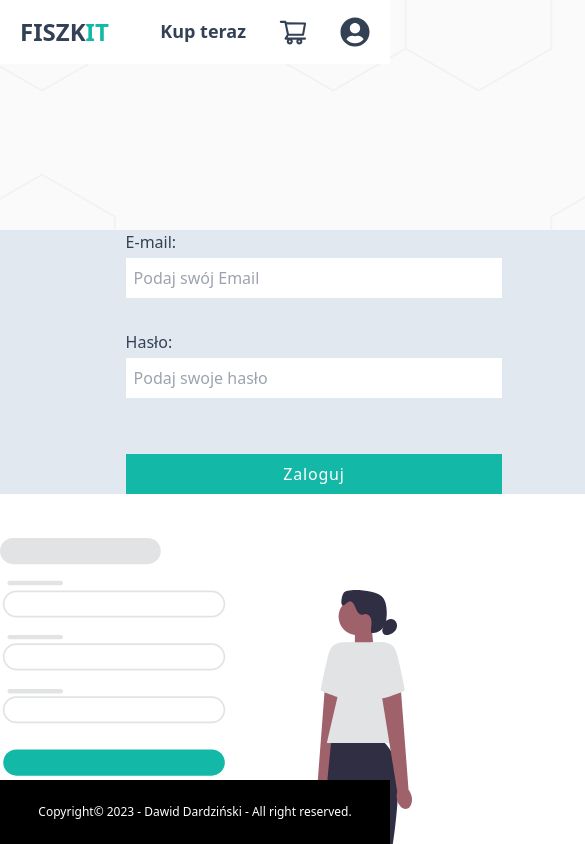
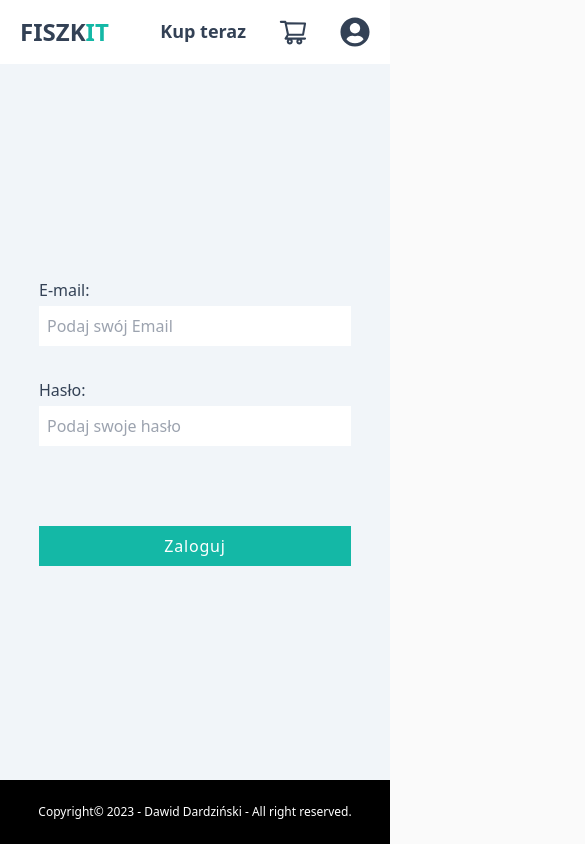
Before and after one commit to 3xen11/FlipIT, a Next.js app: page /signin in a window 390 px wide. Shown: the top 844 px of the page, 585 px wide, since content can reach past the window. Built offline with nearby package versions, Linux system fonts and the light colour scheme.

Commit message:
signin [layout]: added responsive view

```diff
--- a/layout/Cart.js
+++ b/layout/Cart.js
@@ -3,8 +3,10 @@ import { useEffect } from 'react';
 import { useDispatch, useSelector } from 'react-redux';
 import { getTotalCost, removeCartItem } from '@/src/features/cart/cartSlice';
 import { EmptyCart } from '@/public/svg';
+import { setIsMobile } from '@/src/features/mobile/mobileSlice';
 
 const Cart = () => {
+  const { isMobile } = useSelector((store) => store.mobile);
   const { cartItems, totalCost } = useSelector((store) => store.cart);
   const dispatch = useDispatch();
   useEffect(() => {
@@ -34,6 +36,8 @@ const Cart = () => {
                     title={title}
                     removeCartItem={removeCartItem}
                     dispatch={dispatch}
+                    setIsMobile={setIsMobile}
+                    isMobile={isMobile}
                   />
                 );
               })
--- a/layout/Signin.js
+++ b/layout/Signin.js
@@ -1,15 +1,41 @@
 import Login from '@/src/components/Login';
 import Register from '@/src/components/Register';
 import { changeOption } from '@/src/features/signin/signinSlice';
-import { useSelector } from 'react-redux';
+import { useEffect } from 'react';
+import { useDispatch, useSelector } from 'react-redux';
+import { setIsMobile } from '@/src/features/mobile/mobileSlice';
 
 const Signin = () => {
   const { login } = useSelector((store) => store.signin);
+  const { isMobile } = useSelector((store) => store.mobile);
+  const dispatch = useDispatch();
+
+  useEffect(() => {
+    const handleResize = () => {
+      dispatch(setIsMobile(window.innerWidth <= 767));
+    };
+
+    window.addEventListener('resize', handleResize);
+
+    return () => {
+      window.removeEventListener('resize', handleResize);
+    };
+  }, []);
 
   return (
-    <section className="flex items-center justify-center grow ">
-      <Login changeOption={changeOption} login={login} />
-      <Register changeOption={changeOption} login={login} />
+    <section className="flex items-center justify-center grow bg-slate-100 sm:bg-inherit drop-shadow-lg">
+      <Login
+        changeOption={changeOption}
+        login={login}
+        isMobile={isMobile}
+        dispatch={dispatch}
+      />
+      <Register
+        changeOption={changeOption}
+        login={login}
+        isMobile={isMobile}
+        dispatch={dispatch}
+      />
     </section>
   );
 };
--- a/src/components/CartPosition.js
+++ b/src/components/CartPosition.js
@@ -1,13 +1,20 @@
 import { MdOutlineClose } from 'react-icons/md';
 import Image from 'next/image';
-import { useState, useEffect } from 'react';
+import { useEffect } from 'react';
 
-const CartPosition = ({ id, cost, icons, title, removeCartItem, dispatch }) => {
-  const [isMobile, setIsMobile] = useState(window.innerWidth <= 768);
-
+const CartPosition = ({
+  id,
+  cost,
+  icons,
+  title,
+  removeCartItem,
+  dispatch,
+  setIsMobile,
+  isMobile,
+}) => {
   useEffect(() => {
     const handleResize = () => {
-      setIsMobile(window.innerWidth <= 767);
+      dispatch(setIsMobile(window.innerWidth <= 767));
     };
 
     window.addEventListener('resize', handleResize);
@@ -52,7 +59,7 @@ const CartPosition = ({ id, cost, icons, title, removeCartItem, dispatch }) => {
         </p>
         {isMobile ? (
           <p
-            className="text-red-500 font-bold mt-4 sm:mt-0 sm:ml-4"
+            className="text-red-500 font-bold mt-4 sm:mt-0 sm:ml-8 "
             onClick={() => dispatch(removeCartItem(id))}
           >
             Usuń
--- a/src/components/Login.js
+++ b/src/components/Login.js
@@ -1,16 +1,14 @@
 import { RegisterIcon } from '@/public/svg';
-import { useDispatch } from 'react-redux';
 
-const Login = ({ login, changeOption }) => {
-  const dispatch = useDispatch();
-
+const Login = ({ login, changeOption, isMobile, dispatch }) => {
   {
     return (
       login && (
-        <div className="bg-white w-full sm:w-4/5 max-w-5xl h-96 grid  sm:grid-cols-2">
-          <div className="bg-slate-200 flex items-center justify-center">
+        <div className="bg-white w-full sm:w-4/5 max-w-5xl flex">
+          {/* //! FORMULARZ */}
+          <div className="bg-slate-100 flex items-center justify-center w-1/2 py-20 grow ">
             <form className="w-full flex items-center justify-center">
-              <div className="flex flex-col  w-3/5 ">
+              <div className="flex flex-col  w-4/5 md:w-3/5">
                 <label className="mb-1" htmlFor="login">
                   E-mail:
                 </label>
@@ -29,14 +27,28 @@ const Login = ({ login, changeOption }) => {
                   id="password"
                   placeholder="Podaj swoje hasło"
                 />
-                <button className="mt-14 tracking-wider text-white mx-auto bg-teal-500 py-2 w-full hover:text-teal-500 hover:bg-white active:scale-95 transition-all">
+                <button className="mt-20 tracking-wider text-white mx-auto bg-teal-500 py-2 w-full hover:text-teal-500 hover:bg-white active:scale-95 transition-all">
                   Zaloguj
                 </button>
+                {isMobile ? (
+                  <p className=" mt-10 -my-10 mx-auto  sm:hidden">
+                    Nie masz konta?{' '}
+                    <span
+                      onClick={() => dispatch(changeOption())}
+                      className="text-teal-500 cursor-pointer font-bold"
+                    >
+                      Zarejestruj się
+                    </span>
+                  </p>
+                ) : (
+                  ''
+                )}
               </div>
             </form>
           </div>
-          <div className="flex flex-col justify-center items-center bg-white">
-            <RegisterIcon className="w-fit h-4/5" />
+          {/* //! OBRAZEK */}
+          <div className="flex-col justify-center items-center bg-white w-1/2 hidden sm:flex ">
+            <RegisterIcon className="w-fit h-2/5 md:h-3/5 lg:h-4/5" />
             <p>
               Nie masz konta?{' '}
               <span
--- a/src/components/Register.js
+++ b/src/components/Register.js
@@ -1,14 +1,12 @@
 import { LoginIcon } from '@/public/svg';
-import { useDispatch } from 'react-redux';
 
-const Register = ({ login, changeOption }) => {
-  const dispatch = useDispatch();
-
+const Register = ({ login, changeOption, isMobile, dispatch }) => {
   return (
     !login && (
-      <div className="bg-white w-full sm:w-4/5 max-w-5xl h-96 grid  sm:grid-cols-2">
-        <div className="flex flex-col justify-center items-center bg-white">
-          <LoginIcon className="w-fit h-4/5" />
+      <div className="bg-white w-full sm:w-4/5 max-w-5xl grid sm:grid-cols-2">
+        {/* //! OBRAZEK */}
+        <div className="sm:flex flex-col justify-center items-center bg-white hidden ">
+          <LoginIcon className="w-fit h-2/5 md:h-3/5 lg:h-4/5" />
           <p>
             Masz już konto?{' '}
             <span
@@ -19,9 +17,11 @@ const Register = ({ login, changeOption }) => {
             </span>
           </p>
         </div>
-        <div className="bg-slate-200 flex items-center justify-center">
+
+        {/* //! FORMULARZ */}
+        <div className="bg-slate-100 flex items-center justify-center py-14">
           <form className="w-full flex items-center justify-center">
-            <div className="flex flex-col  w-3/5 ">
+            <div className="flex flex-col  w-4/5 md:w-3/5">
               <label className=" mb-1" htmlFor="login">
                 E-mail:
               </label>
@@ -49,9 +49,22 @@ const Register = ({ login, changeOption }) => {
                 id="password"
                 placeholder="Powtórz swoje hasło"
               />
-              <button className="mt-8 tracking-wider text-white mx-auto bg-teal-500 py-2 w-full hover:text-teal-500 hover:bg-white active:scale-95 transition-all">
+              <button className="mt-20 tracking-wider text-white mx-auto bg-teal-500 py-2 w-full  hover:text-teal-500 hover:bg-white active:scale-95 transition-all">
                 Zarejestruj
               </button>
+              {isMobile ? (
+                <p className=" mt-10 -my-10 mx-auto  sm:hidden">
+                  Masz już konto?{' '}
+                  <span
+                    onClick={() => dispatch(changeOption())}
+                    className="text-teal-500 cursor-pointer font-bold"
+                  >
+                    Zaloguj się
+                  </span>
+                </p>
+              ) : (
+                ''
+              )}
             </div>
           </form>
         </div>
--- /dev/null
+++ b/src/features/mobile/mobileSlice.js
@@ -0,0 +1,20 @@
+import { createSlice } from '@reduxjs/toolkit';
+
+const initialState = {
+  isMobile: false,
+};
+
+const mobileSlice = createSlice({
+  name: 'modal',
+  initialState,
+
+  reducers: {
+    setIsMobile: (state, action) => {
+      state.isMobile = action.payload;
+    },
+  },
+});
+
+export const { setIsMobile, isMobile } = mobileSlice.actions;
+
+export default mobileSlice.reducer;
--- a/src/store/store.js
+++ b/src/store/store.js
@@ -3,6 +3,7 @@ import modalReducer from '../features/modal/modalSlice';
 import cartReducer from '../features/cart/cartSlice';
 import signinReducer from '../features/signin/signinSlice';
 import questionReducer from '../features/questions/questionSlice';
+import mobileReducer from '../features/mobile/mobileSlice';
 
 export const store = configureStore({
   reducer: {
@@ -10,5 +11,6 @@ export const store = configureStore({
     cart: cartReducer,
     question: questionReducer,
     signin: signinReducer,
+    mobile: mobileReducer,
   },
 });
```
